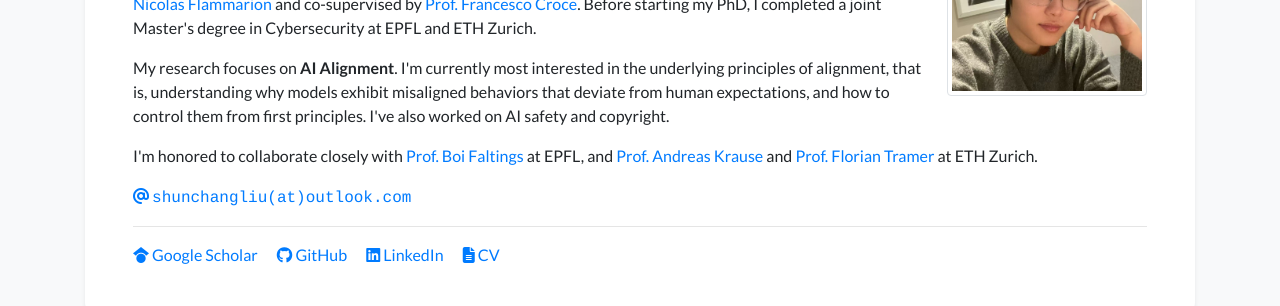
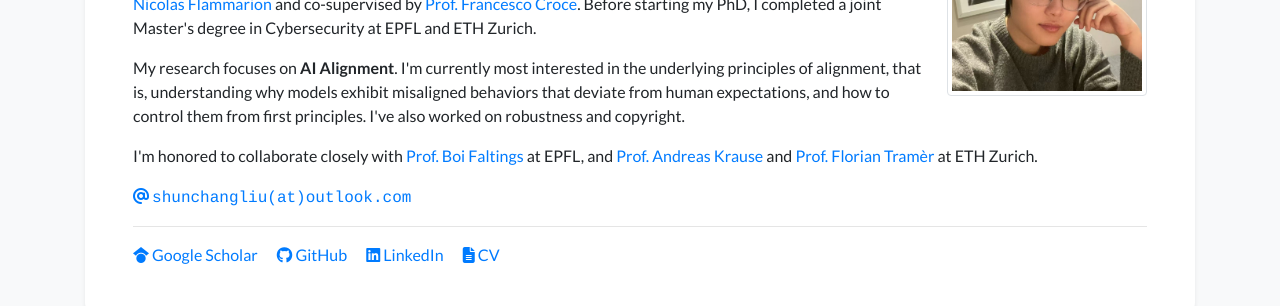
Before and after one commit to shunchang-liu/shunchang-liu.github.io, a Jekyll site: the page built from index.html, in a window 1280 px wide and 900 px high. Shown: the part 232-538 px from the top of the window. Built offline with Jekyll 4.4.1, drawn with Linux system fonts in a browser that asks for light colours; nearby versions of some CDN libraries; a style sheet for code colours, icons or effects is not loaded.

Commit message:
Update intro wording and fix Tramèr spelling
Co-Authored-By: Claude Opus 5.5 <noreply@anthropic.com>

```diff
--- a/_data/profile.yml
+++ b/_data/profile.yml
@@ -34,14 +34,14 @@ short_bio: >-
     My research focuses on <strong>AI Alignment</strong>. I'm currently most interested in the
     underlying principles of alignment, that is, understanding why models exhibit misaligned
     behaviors that deviate from human expectations, and how to control them from first principles.
-    I've also worked on AI safety and copyright.
+    I've also worked on robustness and copyright.
   </p>
   <p>
     I'm honored to collaborate closely with
     <a href="https://people.epfl.ch/boi.faltings" target="_blank">Prof. Boi Faltings</a> at EPFL,
     and
     <a href="https://las.inf.ethz.ch/krausea" target="_blank">Prof. Andreas Krause</a> and
-    <a href="https://www.floriantramer.com/" target="_blank">Prof. Florian Tramer</a> at ETH Zurich.
+    <a href="https://www.floriantramer.com/" target="_blank">Prof. Florian Tramèr</a> at ETH Zurich.
   </p>
 # <p>
 #   <strong style="color: red;">
```
